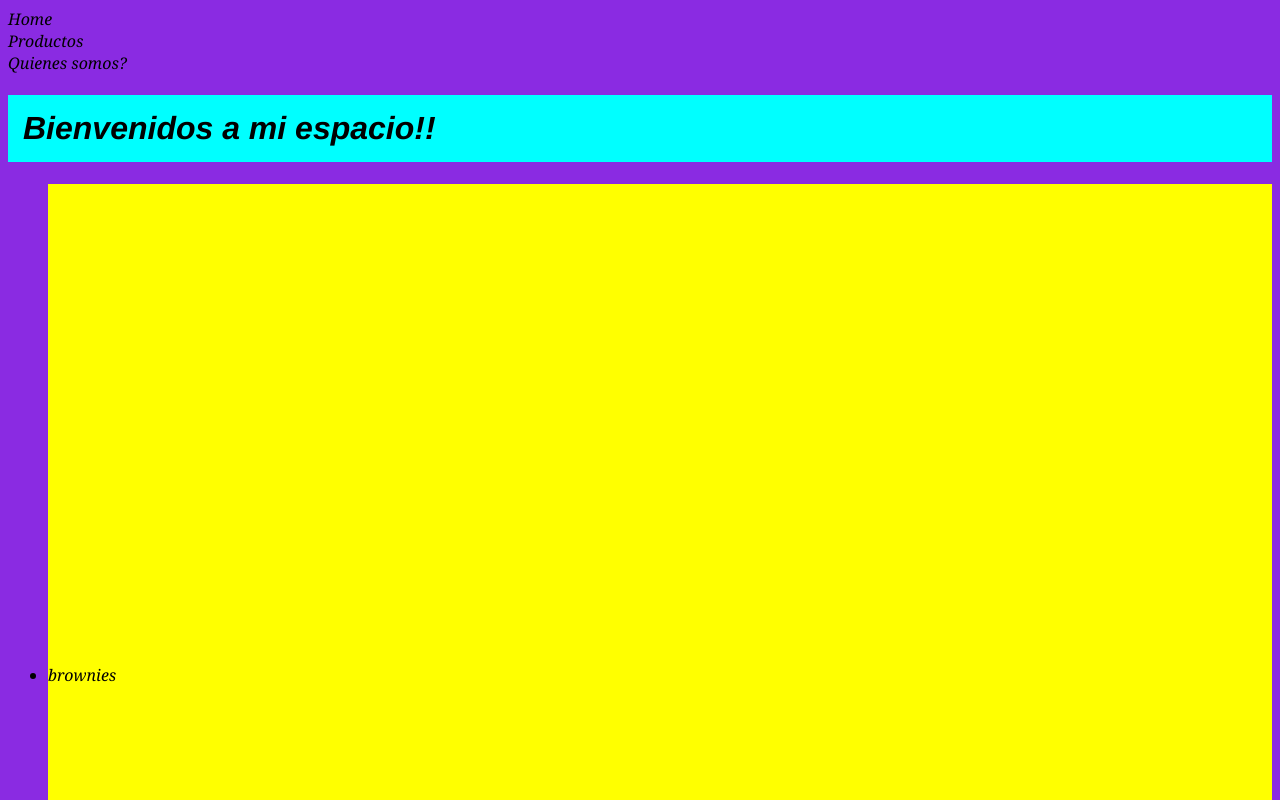
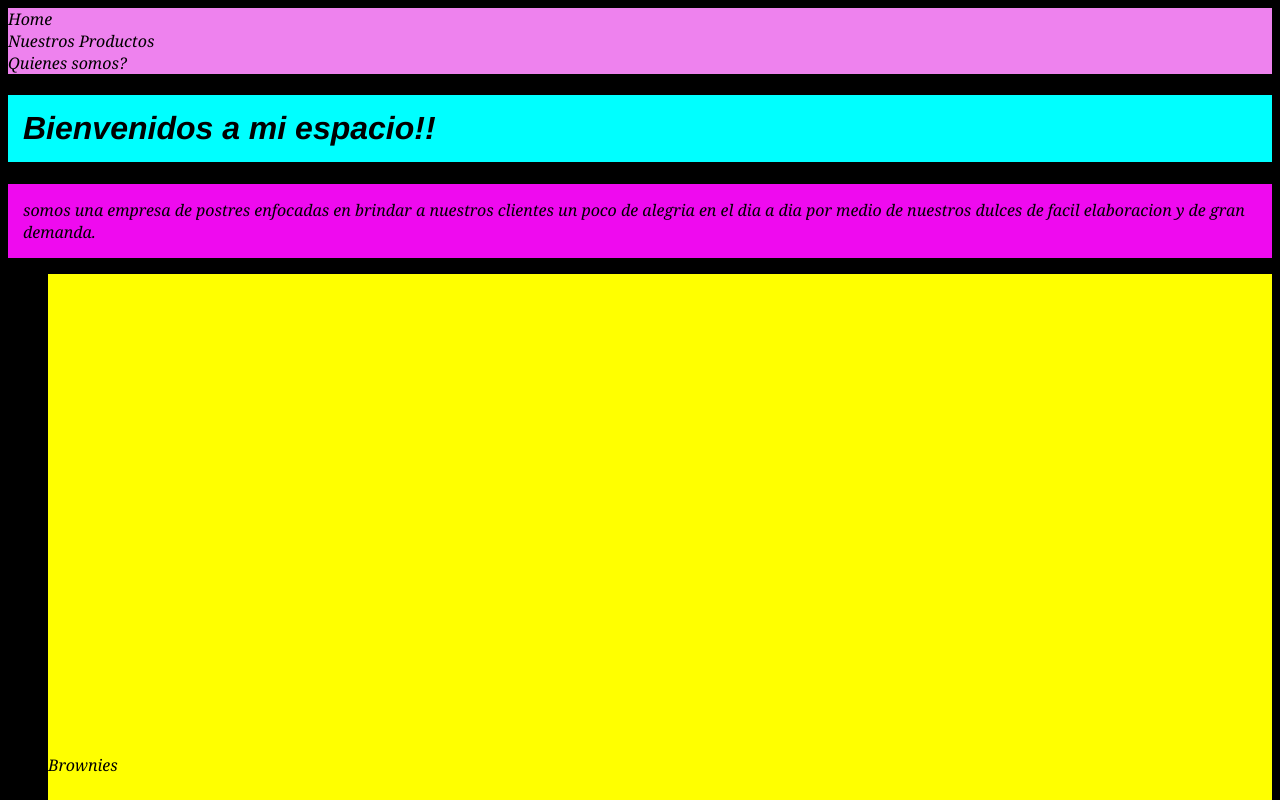
Before and after one commit to Robpadilla83/proyecto1, a plain HTML site: page index.html in a window 1280 px wide. Shown: the top 800 px of the page. Drawn offline with Linux system fonts and the light colour scheme.

Commit message:
prueba de colores

```diff
--- a/index.html
+++ b/index.html
@@ -10,14 +10,16 @@
 <body>
     <header>
         <nav>Home</nav>
-        <nav>Productos</nav>
+        <nav>Nuestros Productos</nav>
         <nav>Quienes somos?</nav>
     </header>
     <h1>Bienvenidos a mi espacio!!</h1>
+    <p>somos una empresa de postres enfocadas en brindar a nuestros clientes un poco de alegria en el dia a dia por medio de nuestros dulces de facil elaboracion y de gran demanda.</p>
     <ul>
-        <li>brownies</li>
-        <li>donas</li>
+        <li>Brownies</li>
+        <li>Donas</li>
     </ul>
+    <h2>Contamos con una importante variedad de productos adaptados a nuestros clientes</h2>
     <p>Lorem, ipsum dolor sit amet consectetur adipisicing elit. Doloribus dolore eos aperiam? Earum, ut nesciunt quas officia vero nobis molestias mollitia omnis iure quibusdam id repellat ullam excepturi neque unde.</p>
 <script src="action.js"></script>
 </body>
--- a/styles.css
+++ b/styles.css
@@ -1,12 +1,22 @@
+header {
+    font-style:oblique;
+    font-family: Georgia, 'Times New Roman', Times, serif;
+    background-color: violet;
+}
 body {
     font-style:oblique;
     font-family: Georgia, 'Times New Roman', Times, serif;
-    background-color: blueviolet;
+    background-color: black;
 }
 h1 {
     font-family: 'Franklin Gothic Medium', 'Arial Narrow', Arial, sans-serif;
     background-color: aqua;
-    border-color: red;
+    padding: 15px;
+}
+p {
+    font-style:oblique;
+    font-family: Georgia, 'Times New Roman', Times, serif;
+    background-color: rgb(239, 10, 239);
     padding: 15px;
 }
 li {
```
